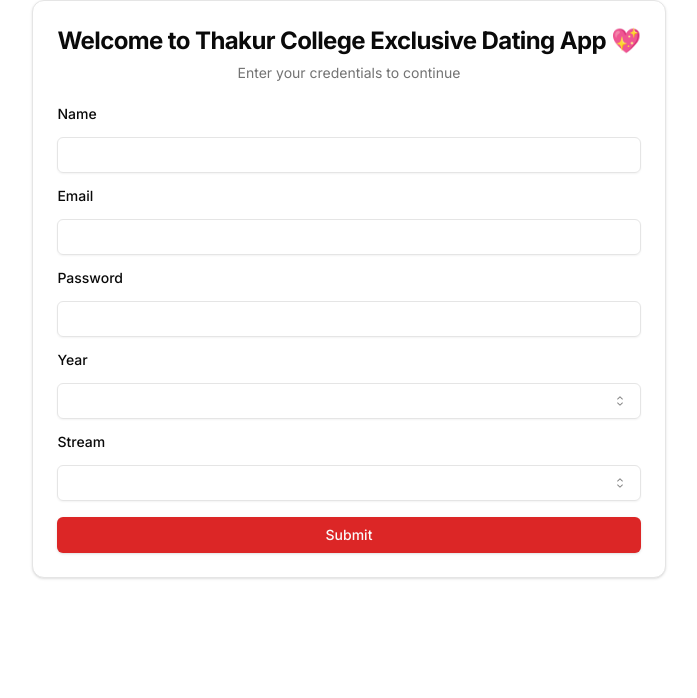
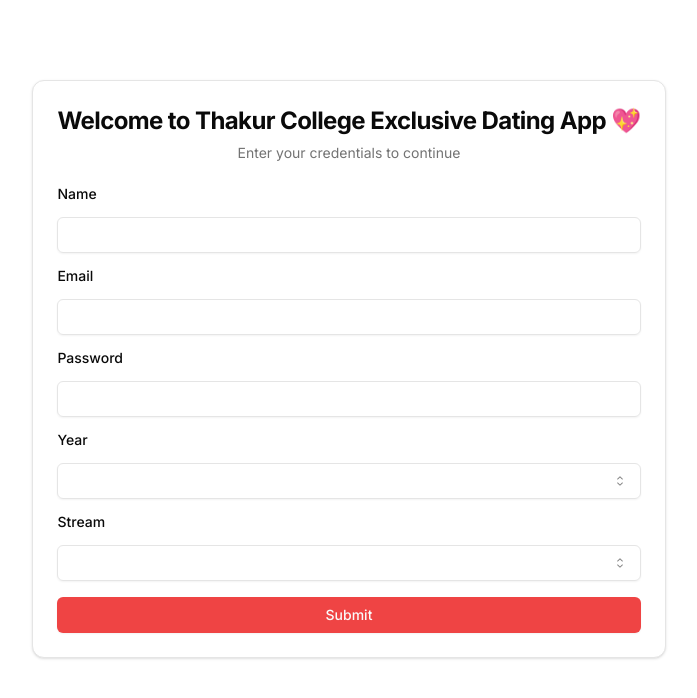
Before and after one commit to Vishvsalvi/campus-crush-frontend, a Next.js app: page / in a window 1280 px wide. Shown: the top 698 px of the page, without its empty margins (291-988 px from the left). Built offline with nearby package versions, Linux system fonts and the light colour scheme.

Commit message:
Changed the button variant

```diff
--- a/src/app/page.js
+++ b/src/app/page.js
@@ -43,8 +43,8 @@
 
 
   return (
-    <main className="flex min-h-screen flex-col items-center justify-between">
-      <Card >
+    <main className="flex min-h-screen flex-col items-center justify-between ">
+      <Card className="mt-20 mx-5" >
         <CardHeader>
           <CardTitle className="text-center text-2xl font-bold" >Welcome to Thakur College Exclusive Dating App 💖</CardTitle>
           <CardDescription className="text-center" >Enter your credentials to continue</CardDescription>
@@ -109,7 +109,7 @@
                   <SelectItem value="Arts">Arts</SelectItem>
                 </SelectContent>
               </Select>
-              <Button className="bg-red-600" onClick={handleSubmit} type="submit" >Submit</Button>
+              <Button variant="destructive" onClick={handleSubmit} type="submit" >Submit</Button>
             </div>
 
           </form>
```
